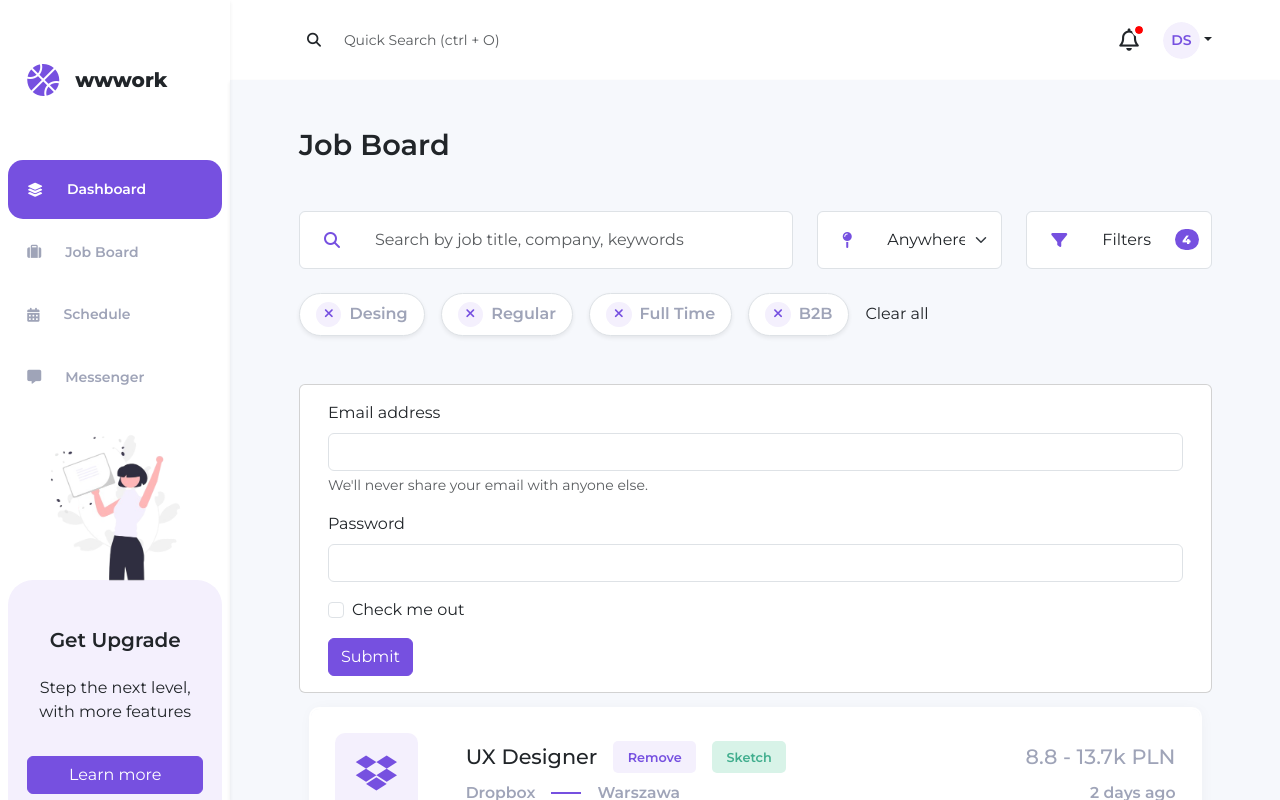
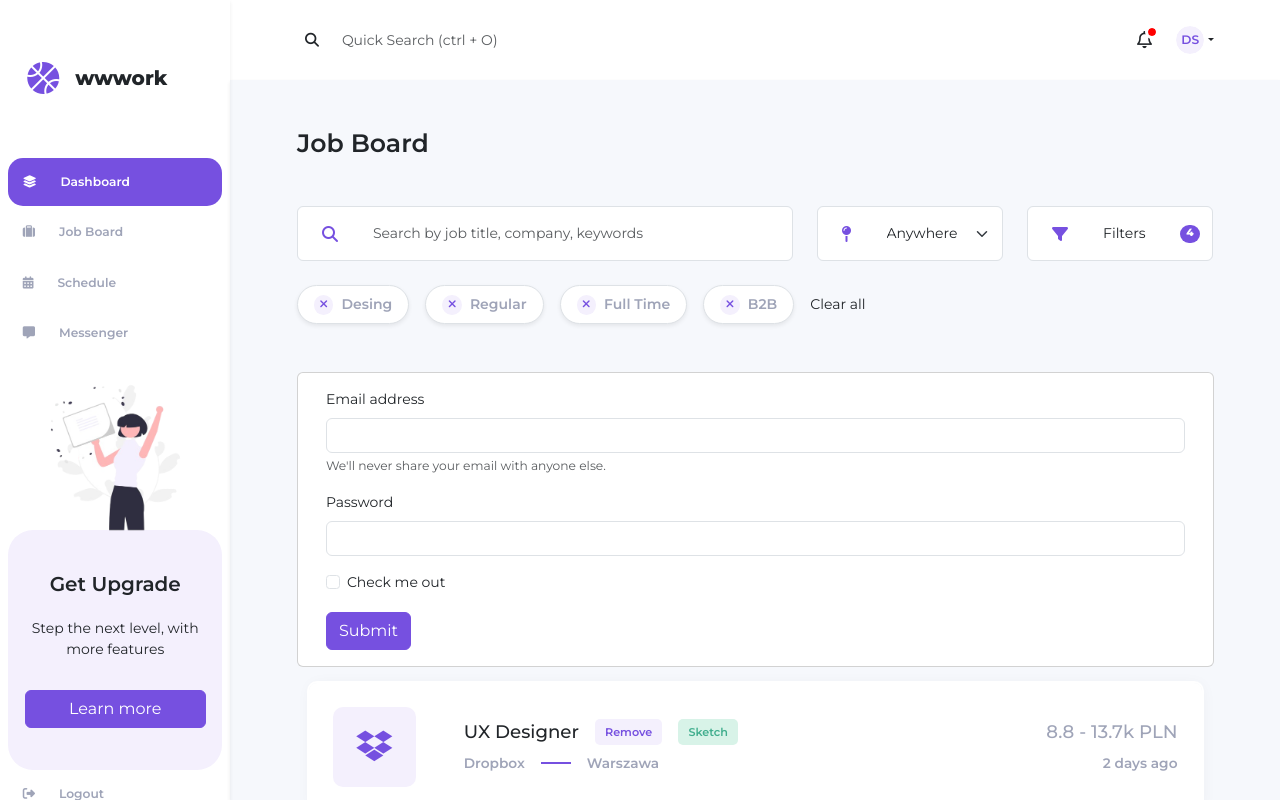
Before and after one commit to AIZENCODE/citas, a website: page index.html in a window 1280 px wide. Drawn offline with Linux system fonts and the light colour scheme.

Commit message:
rem y em

```diff
--- a/sass/custome.scss
+++ b/sass/custome.scss
@@ -50,20 +50,23 @@ $font-family-base: 'Montserrat', sans-serif;
     //    outline: 1px solid red;
 }
 
+body {
+    font-size: 15.5px;
+}
 
 a {
     all: unset;
 }
 
 .font__ocho {
-    font-size: .875rem;
+    font-size: .875em;
     width: 100%;
 }
 
 .container__m {
     width: 90%;
     margin: 0 auto;
-    padding: 24px 1rem;
+    padding: 24px 1em;
     max-width: 1400px;
 }
 
@@ -121,8 +124,8 @@ a {
 .menu__icon {
     display: grid;
     place-items: center;
-    font-size: 1.2rem;
-    padding: .5rem;
+    font-size: 1.2em;
+    padding: .5em;
     color: var(--primary);
     background: white;
     border-radius: 5px;
@@ -145,12 +148,12 @@ a {
 }
 
 .header__info {
-    font-size: .875rem;
+    font-size: .875em;
     font-weight: 600;
 }
 
 .notificacion__icon {
-    font-size: 1.4rem;
+    font-size: 1.4em;
 }
 
 .notificacion__alert {
@@ -174,8 +177,8 @@ a {
     place-items: center;
     outline: 1px solid #fff;
     border-radius: 50%;
-    width: 37px;
-    height: 37px;
+    width: 2.3125em;
+    height: 2.3125em;
     cursor: context-menu;
     transition: all .2s;
     color: var(--primary);
@@ -186,7 +189,7 @@ a {
 }
 
 .nav__logo {
-    margin-top: 1rem;
+    margin-top: 1em;
     padding-left: 1.2rem;
 }
 
@@ -195,7 +198,7 @@ a {
     list-style-type: none;
     padding-left: 0;
     display: grid;
-    gap: .2rem;
+    gap: .2em;
 
 
 }
@@ -204,10 +207,10 @@ a {
 
     display: block;
     // background: #9FA4B8;
-    padding: 1.2rem;
+    padding: 1.2em;
     border-radius: 15px;
     color: var(--plomo);
-    font-size: .875rem;
+    font-size: .875em;
     font-weight: 600;
     transition: all .2s;
     cursor: pointer;
@@ -232,10 +235,10 @@ a {
     display: grid;
     background: #F4F0FD;
     text-align: center;
-    padding: 3rem 1.2rem;
+    padding: 3em 1.2em;
     border-radius: 25px;
     z-index: 100;
-    gap: 1rem;
+    gap: 1em;
 
 }
 
@@ -263,8 +266,13 @@ a {
 }
 
 .main__title {
-    font-size: 1.8rem;
+    font-size: 1.8em;
     font-weight: 600;
+}
+
+.form-control,
+.form-select {
+    font-size: 1em;
 }
 
 .input__search {
@@ -278,10 +286,10 @@ a {
 
 .tag__close {
     display: grid;
-    font-size: .8rem;
+    font-size: .8em;
     font-weight: 900;
     background: #F4F0FD;
-    padding: .4rem .5rem;
+    padding: .4em .5em;
     place-items: center;
     border-radius: 50%;
     cursor: pointer;
@@ -306,7 +314,7 @@ a {
 .cita__icon {
     display: grid;
     place-items: center;
-    font-size: 2.5rem;
+    font-size: 2.5em;
     color: var(--primary);
     background: #F4F0FD;
     width: 98px;
@@ -315,15 +323,15 @@ a {
 }
 
 .cita__title {
-    font-size: 1.3rem;
+    font-size: 1.3em;
 }
 
 .cita__tag {
-    font-size: .8rem;
+    font-size: .8em;
     font-weight: 600;
     color: var(--primary);
     background: #F4F0FD;
-    padding: .4rem .9rem;
+    padding: .4em .9em;
     border-radius: 5px;
 }
 
@@ -333,12 +341,12 @@ a {
 }
 
 .cita__preci {
-    font-size: 1.3rem;
+    font-size: 1.3em;
     color: var(--plomo);
 }
 
 .cita__text2 {
-    font-size: .98rem;
+    font-size: .98em;
     color: var(--plomo);
     font-weight: 600;
 }
@@ -350,7 +358,22 @@ a {
 
 }
 
+.page-link {
+    font-size: 1em;
+}
+
 // cita cards fin
+
+
+// `xxl` applies to x-large devices (large desktops, less than 1400px)
+@media (max-width: 1399.98px) {
+
+    body {
+        font-size: 14px;
+    }
+}
+
+
 
 @media (max-width: 1199.98px) {
 
@@ -372,7 +395,9 @@ a {
         background: #fff;
         transform: translatex(-100%);
         transition: all .2s;
-        width: 350px;
+
+        width: 310px;
+
     }
 
     .nav--active {
@@ -388,9 +413,14 @@ a {
 
 }
 
+
+
+
+
 @media (max-width: 575.98px) {
-    .nav{
-        width: 310px;
+    body {
+        font-size: 12px;
     }
 
+
 }
```
Also changed, not shown: css/custome.css, 1 other file.
